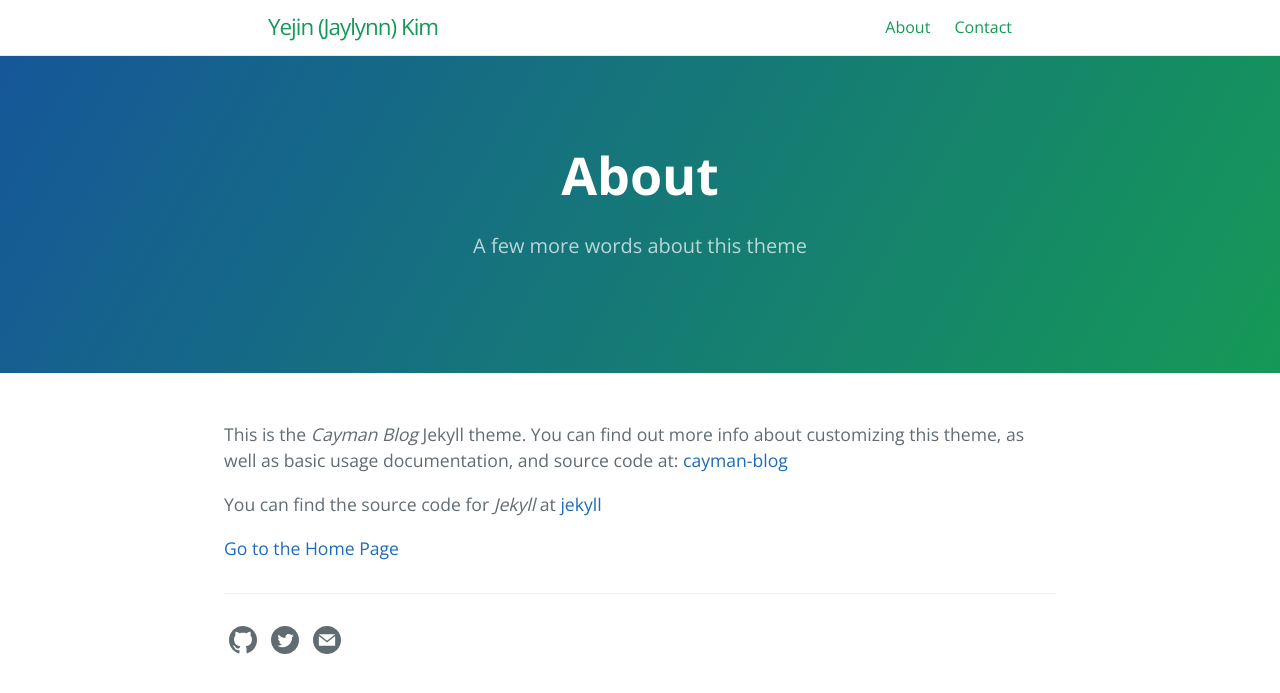
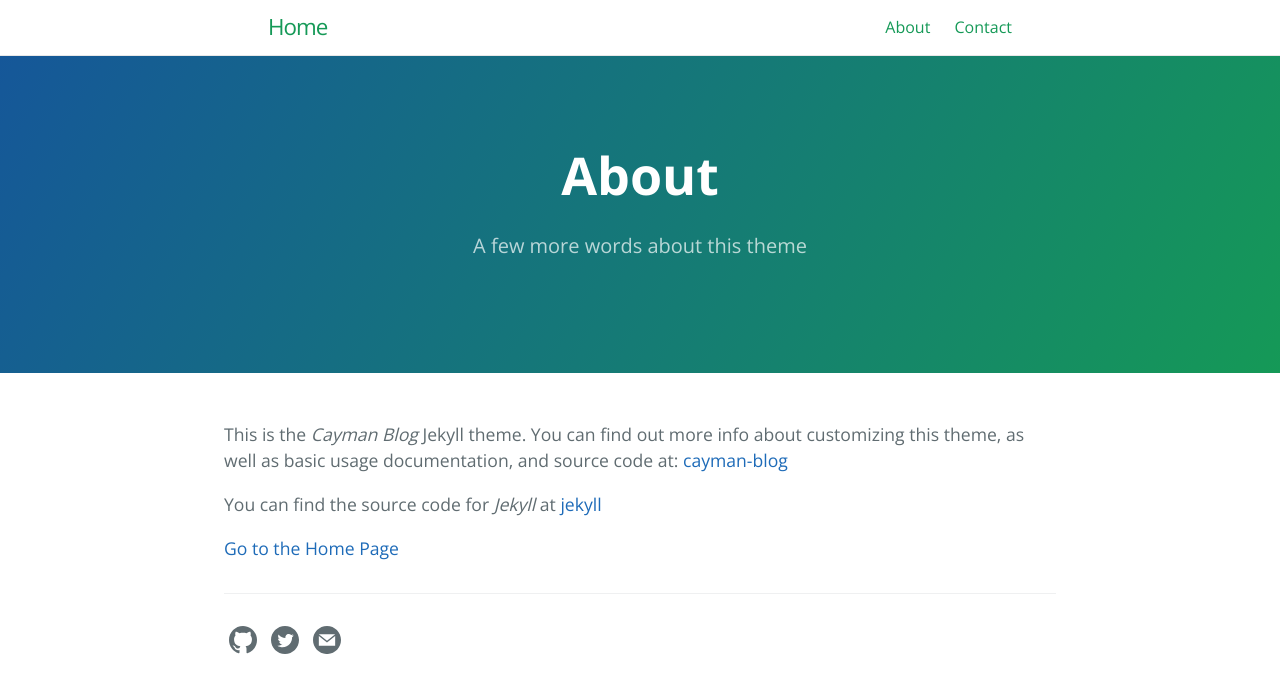
Before and after one commit to yejinjkim/yejinjkim.github.io, a Jekyll site: the page built from about.md, in a window 1280 px wide. Shown: the top 693 px of the page. Built offline with Jekyll 4.4.1, drawn with Linux system fonts in a browser that asks for light colours; the repository's description, which GitHub fills in, is left out.

Commit message:
Update _config.yml

```diff
--- a/_config.yml
+++ b/_config.yml
@@ -1,3 +1,3 @@
 theme:
-title: Yejin (Jaylynn) Kim
-description: Assistant Professor, the University of Texas Health Science Center at Houston
+title: Home
+description:
```
